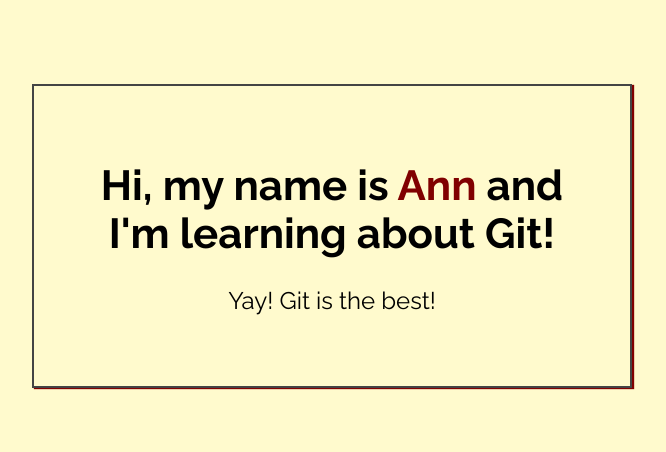
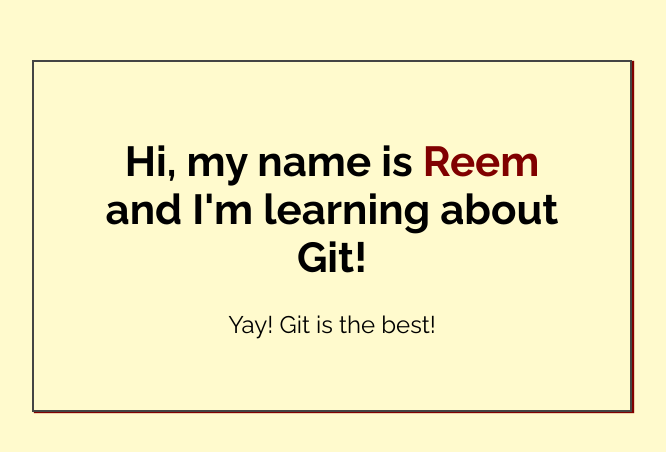
Before and after one commit to Reemers/Website-design-for-Seasons-Lawn-Care, a plain HTML site: page index.html in a window 1280 px wide. Shown: the part 164-616 px from the top of the page, without its empty margins (308-974 px from the left). Drawn offline with Linux system fonts and the light colour scheme.

Commit message:
Added name to index.html

```diff
--- a/index.html
+++ b/index.html
@@ -14,7 +14,7 @@
 <body>
 
     <div class="greeting">
-        <h1>Hi, my name is <span class="highlight">Ann</span> and I'm learning about Git! </h1>
+        <h1>Hi, my name is <span class="highlight">Reem</span> and I'm learning about Git! </h1>
 
         <p>Yay! Git is the best!</p>
     </div>
```
